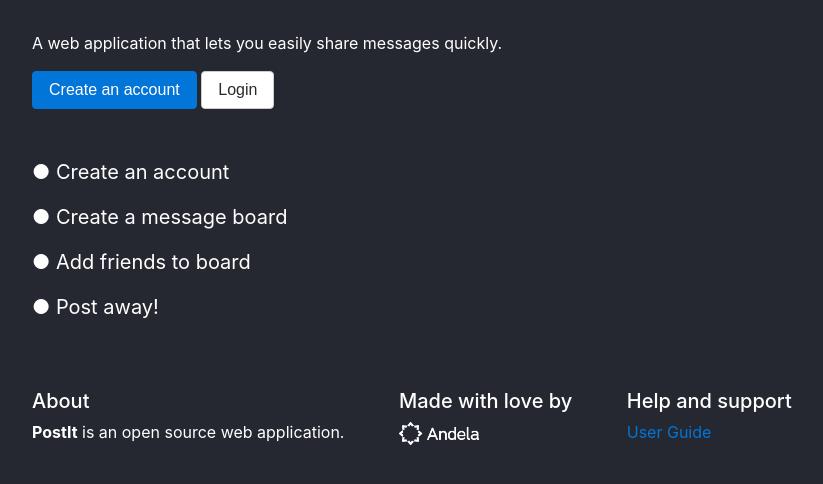
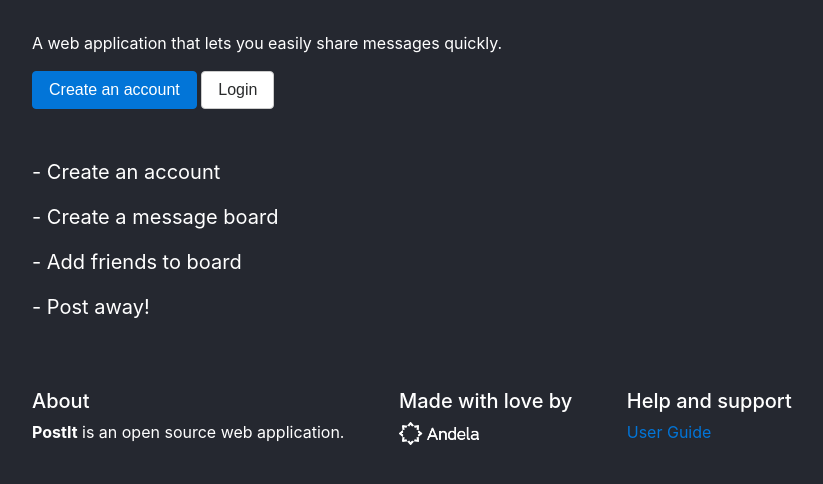
Before and after one commit to THEozmic/Postit-template, a plain HTML site: page index.html in a window 1280 px wide. Shown: the part 110-594 px from the top of the page, without its empty margins (53-876 px from the left). Drawn offline with nearby package versions, Linux system fonts and the light colour scheme; a script that the page names is missing.

Commit message:
Update index.html

```diff
--- a/index.html
+++ b/index.html
@@ -24,10 +24,10 @@
                     <button class="btn btn-secondary" data-toggle="modal" data-target="#loginModal">Login</button>
                 </div>
                 <div class="container-fluid steps mt-5">
-                    <div class="row"> &#9679; Create an account</div>
-                    <div class="row"> &#9679; Create a message board</div>
-                    <div class="row"> &#9679; Add friends to board</div>
-                    <div class="row"> &#9679; Post away!</div>
+                    <div class="row"> - Create an account</div>
+                    <div class="row"> - Create a message board</div>
+                    <div class="row"> - Add friends to board</div>
+                    <div class="row"> - Post away!</div>
                 </div>
             </div>
         </section>
```
